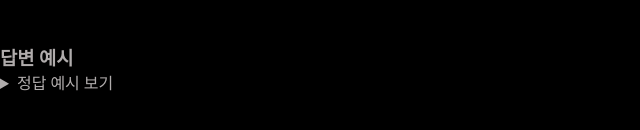
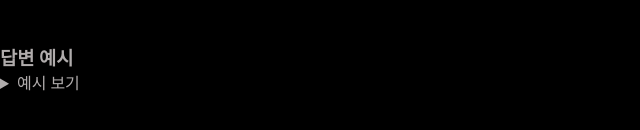
Before and after one commit to HJ-Rich/interview, a plain HTML site: page index.html in a window 1280 px wide. Shown: the part 302-432 px from the top of the page, 0-640 px from the left. Drawn offline with Linux system fonts and the light colour scheme.

Commit message:
refactor: 일부 문구 수정. 정답 예시 보기 -> 예시 보기

```diff
--- a/index.html
+++ b/index.html
@@ -5,7 +5,7 @@
     <meta http-equiv="X-UA-Compatible" content="IE=edge">
     <meta name="viewport" content="width=device-width, initial-scale=1.0">
     <title>Document</title>
-    <link rel="stylesheet" href="index.css" />
+    <link rel="stylesheet" href="index.css"/>
 </head>
 <body>
 <h1>면접 화팅</h1>
@@ -24,7 +24,7 @@
     </div>
     <h3>답변 예시</h3>
     <details>
-            <summary>정답 예시 보기</summary>
+        <summary>예시 보기</summary>
         <p id="answer"></p>
     </details>
 </div>
@@ -71,7 +71,7 @@
 
         const newButton = document.createElement('button');
         newButton.classList.add('quizButton');
-            newButton.addEventListener('click',() => {
+        newButton.addEventListener('click', () => {
             const newQuiz = globalMap.get(filename);
             const randomIndex = Math.floor(Math.random() * newQuiz.size);
 
```
Lines whose indentation alone changed are shown as unchanged.
